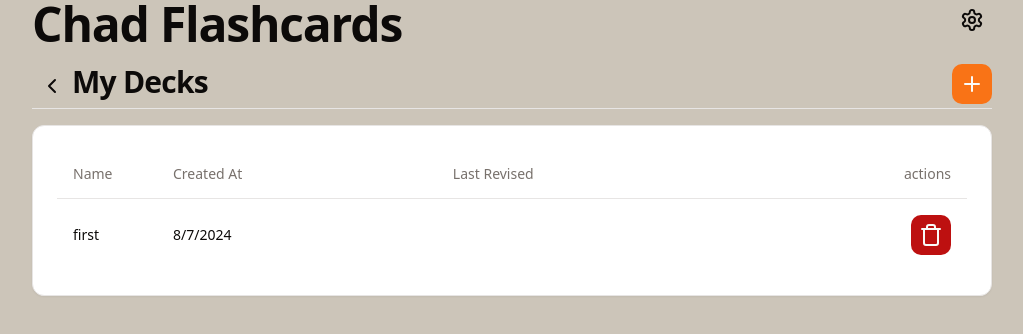
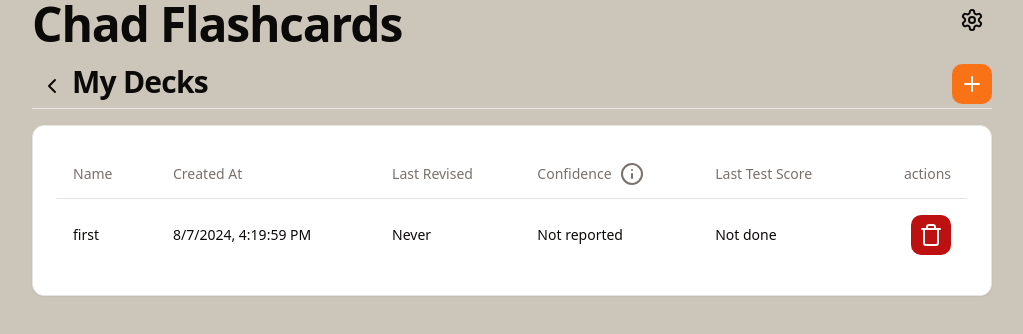
Before and after one commit to Ed-Barnes937/Flash-Alpha, a React (Vite) app: page /decks in a window 1280 px wide. Shown: the top 334 px of the page, without its empty margins (128-1151 px from the left). Built offline with nearby package versions, Linux system fonts and the light colour scheme.

Commit message:
add sorting to decks table

```diff
--- a/src/routes/Decks/index.tsx
+++ b/src/routes/Decks/index.tsx
@@ -1,14 +1,45 @@
 import { Button } from '@components/ui/button'
 import { Card, CardContent } from '@components/ui/card'
 import { Table, TableBody, TableCell, TableHead, TableHeader, TableRow } from '@components/ui/table'
-import { ChevronLeftIcon, PlusIcon, TrashIcon } from 'lucide-react'
+import { Tooltip, TooltipProvider, TooltipTrigger } from '@components/ui/tooltip'
+import { TooltipContent } from '@radix-ui/react-tooltip'
+import { ChevronLeftIcon, InfoIcon, PlusIcon, TrashIcon } from 'lucide-react'
+import { useState } from 'react'
 import { useNavigate } from 'react-router-dom'
 import useDeckStore from '../../stores/DeckStore'
+
+type TableColumns = 'Name' | 'Created at' | 'Last Revised' | 'Confidence' | 'Last Test Score'
 
 const DeckList = () => {
   const navigate = useNavigate()
   const decks = useDeckStore((store) => Object.entries(store.decks))
   const deleteDeck = useDeckStore((store) => store.deleteDeck)
+
+  const [sortOption, setSortOption] = useState<TableColumns>('Created at')
+  const [sortDir, setSortDir] = useState(true)
+
+  const sortedArr = decks.sort((a, b) => {
+    switch (sortOption) {
+      case 'Confidence':
+        return (a[1].confidenceScore || 0) - (b[1].confidenceScore || 0)
+      case 'Created at':
+        return a[1].createdAt.getTime() - b[1].createdAt.getTime()
+      case 'Last Revised':
+        return (a[1].lastVisited?.getTime() || 0) - (b[1].lastVisited?.getTime() || 0)
+      case 'Last Test Score':
+        return (a[1].flashcardScore || 0) - (b[1].flashcardScore || 0)
+      case 'Name':
+        return a[1].name.localeCompare(b[1].name)
+    }
+  })
+
+  const toggleSort = (header: TableColumns) => {
+    if (sortOption === header) setSortDir((dir) => !dir)
+    else {
+      setSortOption(header)
+      setSortDir(true)
+    }
+  }
 
   return (
     <>
@@ -29,17 +60,35 @@ const DeckList = () => {
             <TableHeader>
               <TableRow>
                 <TableHead className="w-[100px]">Name</TableHead>
-                <TableHead>Created At</TableHead>
-                <TableHead>Last Revised</TableHead>
+                <TableHead onClick={() => toggleSort('Created at')}>Created At</TableHead>
+                <TableHead onClick={() => toggleSort('Last Revised')}>Last Revised</TableHead>
+                <TableHead onClick={() => toggleSort('Confidence')}>
+                  <div className="flex items-center gap-2">
+                    Confidence
+                    <TooltipProvider>
+                      <Tooltip>
+                        <TooltipTrigger>
+                          <InfoIcon />
+                        </TooltipTrigger>
+                        <TooltipContent className="bg-black">
+                          <p>This is a self reported score at the end of each revision session</p>
+                        </TooltipContent>
+                      </Tooltip>
+                    </TooltipProvider>
+                  </div>
+                </TableHead>
+                <TableHead onClick={() => toggleSort('Last Test Score')}>Last Test Score</TableHead>
                 <TableHead className="text-right">actions</TableHead>
               </TableRow>
             </TableHeader>
             <TableBody>
-              {decks.map(([id, deck]) => (
+              {sortedArr.map(([id, deck]) => (
                 <TableRow key={id} onClick={() => navigate(`/deck/${id}`)} className="cursor-pointer">
                   <TableCell className="font-medium">{deck.name}</TableCell>
-                  <TableCell>{deck.createdAt.toLocaleDateString()}</TableCell>
-                  <TableCell>{deck.lastVisited?.toLocaleDateString()}</TableCell>
+                  <TableCell>{deck.createdAt.toLocaleString()}</TableCell>
+                  <TableCell>{deck.lastVisited?.toLocaleString() || 'Never'}</TableCell>
+                  <TableCell>{deck.confidenceScore || 'Not reported'}</TableCell>
+                  <TableCell>{deck.flashcardScore || 'Not done'}</TableCell>
                   <TableCell className="text-right">
                     <Button
                       size={'icon'}
```
